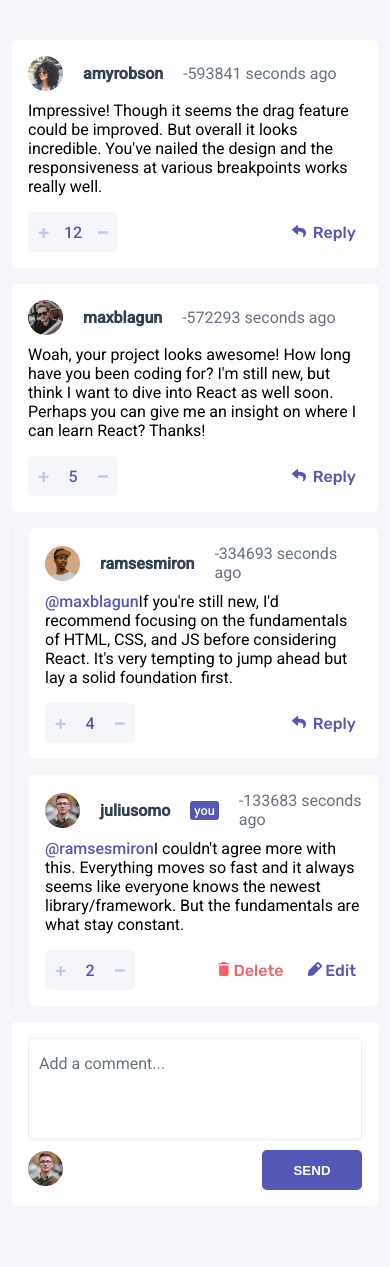
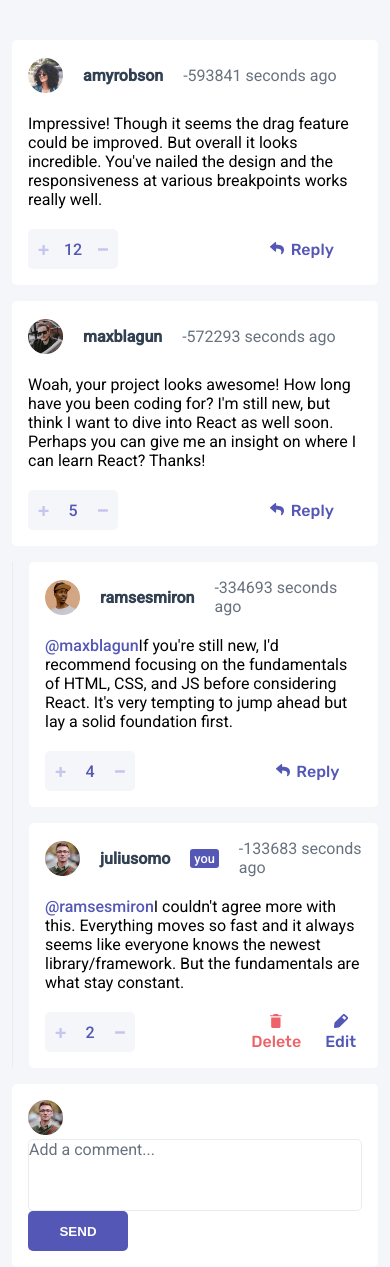
Before and after one commit to ManuelFernandezEsteban/interactiveSectionCommentsApp, an Angular app: page / in a window 390 px wide. Before the commit the page ends 1206 px from the top, so only its background shows below. Built offline with nearby package versions, Linux system fonts and the light colour scheme.

Commit message:
cambios en el layout para el responsive

```diff
--- a/src/app/components/comment/comment.component.html
+++ b/src/app/components/comment/comment.component.html
@@ -22,7 +22,7 @@
             </div>
         </div>
     </div>
-    <div class="wrapper-buttons">
+
         <div class="wrapper-score">
             <button [disabled]="userDistinct" (click)="modificarScore(+1)"><i><svg width="11" height="11" xmlns="http://www.w3.org/2000/svg"><path d="M6.33 10.896c.137 0 .255-.05.354-.149.1-.1.149-.217.149-.354V7.004h3.315c.136 0 .254-.05.354-.149.099-.1.148-.217.148-.354V5.272a.483.483 0 0 0-.148-.354.483.483 0 0 0-.354-.149H6.833V1.4a.483.483 0 0 0-.149-.354.483.483 0 0 0-.354-.149H4.915a.483.483 0 0 0-.354.149c-.1.1-.149.217-.149.354v3.37H1.08a.483.483 0 0 0-.354.15c-.1.099-.149.217-.149.353v1.23c0 .136.05.254.149.353.1.1.217.149.354.149h3.333v3.39c0 .136.05.254.15.353.098.1.216.149.353.149H6.33Z" fill="#C5C6EF"/></svg></i></button>
             <span>{{comment.score}}</span>
@@ -56,7 +56,7 @@
             </div>
 
         </ng-template>
-    </div>
+
 </div>
 
 <app-new-replic *ngIf="canReplic"
--- a/src/app/components/new-replic/new-replic.component.html
+++ b/src/app/components/new-replic/new-replic.component.html
@@ -1,17 +1,18 @@
 
-<div class="box"  >
+<div class="box-new"  >
     <div class="wrapper-new-comment">
+        <div class="img-user">
+                <img src="{{currentUser.image.png}}" alt="{{currentUser.username}}">
+            </div>
         <span #tweetElement id="replic"
               class="textarea" role="textbox"
               contenteditable>
         </span>
-        <div class="box-inferior">
-            <div class="img-user">
-                <img src="{{currentUser.image.png}}" alt="{{currentUser.username}}">
-            </div>
+
+
             <div class="wrapper-button">
                 <button class="button send" (click)="agregarReplica()">REPLY</button>
             </div>
-        </div>
+
     </div>
 </div>
--- a/src/app/components/nuevo-comment/nuevo-comment.component.html
+++ b/src/app/components/nuevo-comment/nuevo-comment.component.html
@@ -1,16 +1,17 @@
-<div class="box">
+<div class="box-new">
     <div class="wrapper-new-comment">
+        <div class="img-user">
+                <img src="{{user.image.png}}" alt="{{user.username}}">
+            </div>
         <span #tweetElement id="comment"
               class="textarea" role="textbox"
               contenteditable>
         </span>
-        <div class="box-inferior">
-            <div class="img-user">
-                <img src="{{user.image.png}}" alt="{{user.username}}">
-            </div>
+
+
             <div class="wrapper-button">
                 <button class="button send" (click)="sendComment()">SEND</button>
             </div>
-        </div>
+
     </div>
 </div>
--- a/src/app/components/replic/replic.component.html
+++ b/src/app/components/replic/replic.component.html
@@ -23,7 +23,7 @@
             </div>
         </div>
     </div>
-    <div class="wrapper-buttons">
+
         <div class="wrapper-score">
             <button [disabled]="userDistinct" (click)="modificarScore(+1)"><i><svg width="11" height="11" xmlns="http://www.w3.org/2000/svg"><path d="M6.33 10.896c.137 0 .255-.05.354-.149.1-.1.149-.217.149-.354V7.004h3.315c.136 0 .254-.05.354-.149.099-.1.148-.217.148-.354V5.272a.483.483 0 0 0-.148-.354.483.483 0 0 0-.354-.149H6.833V1.4a.483.483 0 0 0-.149-.354.483.483 0 0 0-.354-.149H4.915a.483.483 0 0 0-.354.149c-.1.1-.149.217-.149.354v3.37H1.08a.483.483 0 0 0-.354.15c-.1.099-.149.217-.149.353v1.23c0 .136.05.254.149.353.1.1.217.149.354.149h3.333v3.39c0 .136.05.254.15.353.098.1.216.149.353.149H6.33Z" fill="#C5C6EF"/></svg></i></button>
             <span>{{replic.score}}</span>
@@ -61,7 +61,7 @@
         </ng-template>
 
 
-    </div>
+
 </div>
 
 <app-new-replic *ngIf="canReplic"
--- a/src/styles.sass
+++ b/src/styles.sass
@@ -20,8 +20,8 @@ $line:hsl(223, 19%, 93%)
 $back-ground-card:hsl(0, 0%, 100%)
 $text-color-button:hsl(0, 0%, 100%)
 
-$break-point-tablet:768px
-
+$break-point-tablet:940px
+$break-point-desktop:1024px
 //Mixins
 
 @mixin column-center
@@ -51,6 +51,8 @@ app-root
     height: 100%
     @media (min-width: $break-point-tablet)
         width: 70%
+    @media (min-width: $break-point-tablet)
+        width: 60%
 body
     background-color: $back-ground
     @include column-center
@@ -62,14 +64,33 @@ body
 
 //nuevo comment
 
-.box
+.box, .box-new
     background-color: $back-ground-card
     border-radius: 5px
     padding: 16px
     margin-top: 16px
+
+.box-new
+     @media (min-width: $break-point-tablet)
+        display: flex
+
+.box
+
+    display: grid
+    grid-gap: 20px
+    grid-template-rows: 0.4fr 1fr 0.4fr
+    grid-template-columns: 1fr 1fr 1fr
     @media (min-width: $break-point-tablet)
-       // display: flex
+        grid-template-rows: 0.4fr 1fr
+        grid-template-columns: 0.1fr 1fr 1fr
 
+.wrapper-new-comment
+    width: 100%
+    @media (min-width: $break-point-tablet)
+        display: grid
+        grid-gap: 20px
+        grid-template-rows: 1fr
+        grid-template-columns: 35px 1fr 0.1fr
 
 
 .textarea
@@ -80,19 +101,18 @@ body
     line-height: 20px
     border: 1px solid $line
     outline: none
-    padding: 15px 10px
     border-radius: 5px
 
 .textarea[contenteditable]:empty::before
     content: "Add a comment..."
     color: $text
 
-.box-inferior
-    @include row-center
-    justify-content: space-between
-    margin-top: 10px
-    img
-        width: 35px
+//.box-inferior
+//    @include row-center
+//    justify-content: space-between
+//    margin-top: 10px
+img
+    width: 35px
 
 .button
     border: none
@@ -111,6 +131,11 @@ body
 //comment
 
 .wrapprer-user
+    grid-column: 1/4
+    grid-row: 1
+    @media (min-width: $break-point-tablet)
+        grid-column: 2/4
+        grid-row: 1
     @include row-center
 
     span
@@ -122,75 +147,86 @@ body
         font-weight: 700
     .createdAt
         color: $text
+
+.wrapper-comment
+    grid-column: 1/4
+    grid-row: 2
     @media (min-width: $break-point-tablet)
-        grid-area: user
-.wrapper-comment
-    margin-top: 10px
+        grid-column: 2/4
+        grid-row: 2
     &:last-child
 
         span
             color: $text
             line-height: 1.4rem
-    @media (min-width: $break-point-tablet)
-        grid-area: comment
+
 .wrapper-btn-reply,.wrapper-btn
+
     button
         background-color: transparent
         border: none
         font-family: $font-family
         font-size: 1rem
         font-weight: 500
+    grid-column: 3/3
+    grid-row: 3
+    @media (min-width: $break-point-tablet)
+        grid-column: 3/4
+        grid-row: 1
 
-.wrapper-buttons
+
+
+.wrapper-score
+
+    background-color: $back-ground
+    border-radius: 5px
+    width: 90px
+    height: 40px
     @include row-center
     justify-content: space-between
-    margin-top: 16px
+    color: $accent
+    font-weight: 500
+    grid-column: 1/1
+    grid-row: 3
+    @media (min-width: $break-point-tablet)
+        grid-column: 1/1
+        grid-row: 1/3
+        @include column-center
+        width: 40px
+        height: 90px
+    button
+        border: none
+        background-color: transparent
+        width: 30px
+        height: 30px
+        cursor: pointer
+        i
+            @include column-center
 
-    .wrapper-score
-        background-color: $back-ground
-        border-radius: 5px
-        width: 90px
-        height: 40px
-        @include row-center
-        justify-content: space-between
+.wrapper-btn-reply
+    @include row-center
+    color: $accent
+    font-weight: 500
+    cursor: pointer
+    button
         color: $accent
-        font-weight: 500
+        i
+            margin-right: 3px
+    &:hover
 
         button
-            border: none
-            background-color: transparent
-            width: 30px
-            height: 30px
-            cursor: pointer
+            color: $back-ground-score
             i
-                @include column-center
-
-    .wrapper-btn-reply
-        @include row-center
-        align-items: baseline
-        color: $accent
-        font-weight: 500
-        cursor: pointer
-
-        button
-            color: $accent
-            i
-                margin-right: 3px
-        &:hover
-
-            button
-                color: $back-ground-score
-                i
-                    svg
-                        path
-                            fill: $back-ground-score
+                svg
+                    path
+                        fill: $back-ground-score
     @media (min-width: $break-point-tablet)
-        grid-area: buttons
+        justify-self: end
 
 
 .wrapper-btn
     @include row-center
-    align-items: baseline
+    align-items: center
     color: $accent
     font-weight: 500
     cursor: pointer
@@ -210,7 +246,8 @@ body
                 svg
                     path
                         fill: hsl(238, 40%, 75%)
-
+    @media (min-width: $break-point-tablet)
+        justify-self: end
 .wrapper-replies
     border-left: 1px solid $line
     padding-left: 16px
@@ -222,6 +259,8 @@ body
     border-radius: 3px
     font-size: 0.8rem
     font-weight: 500
+
+
 
 .box-modal
     @include column-star
```
